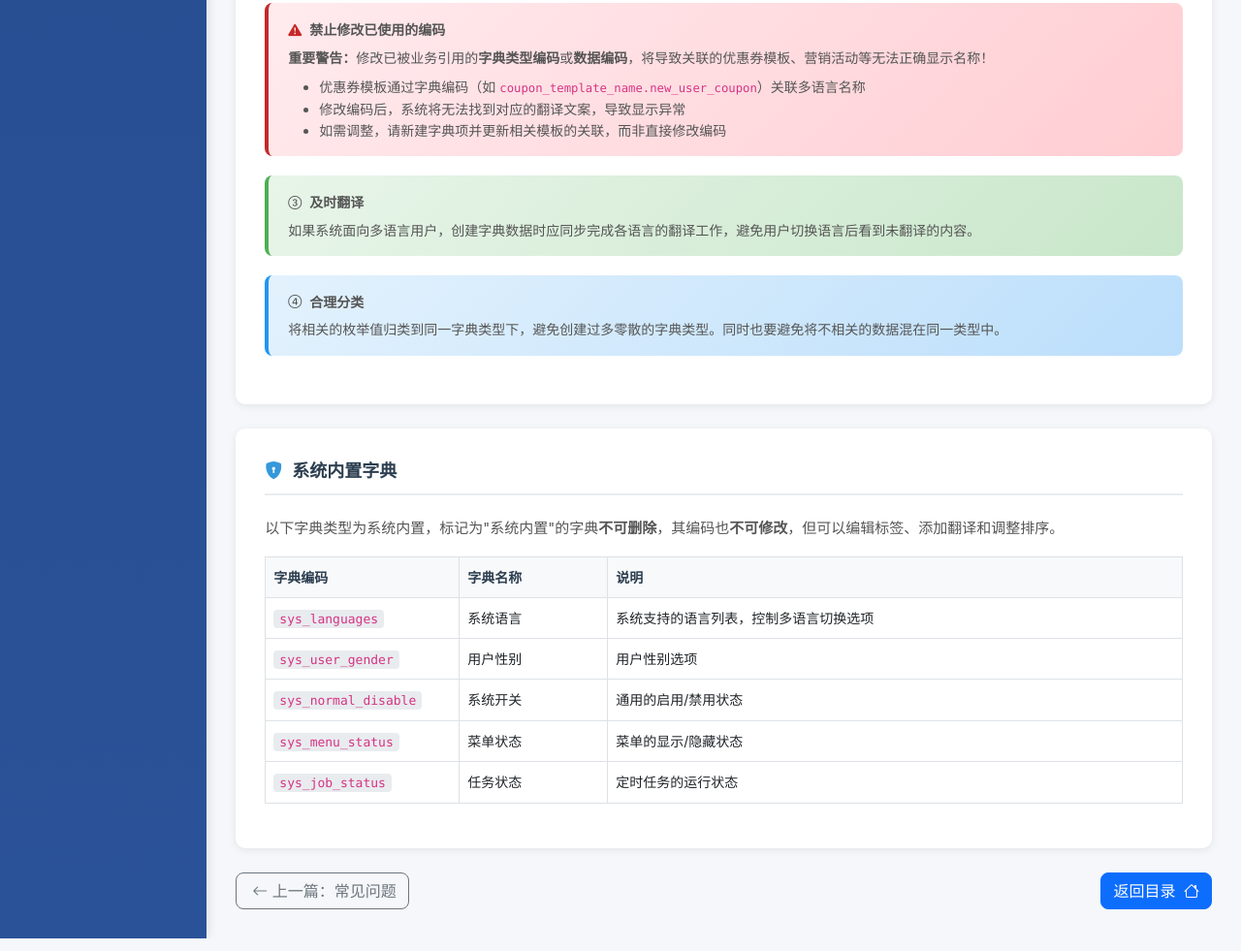
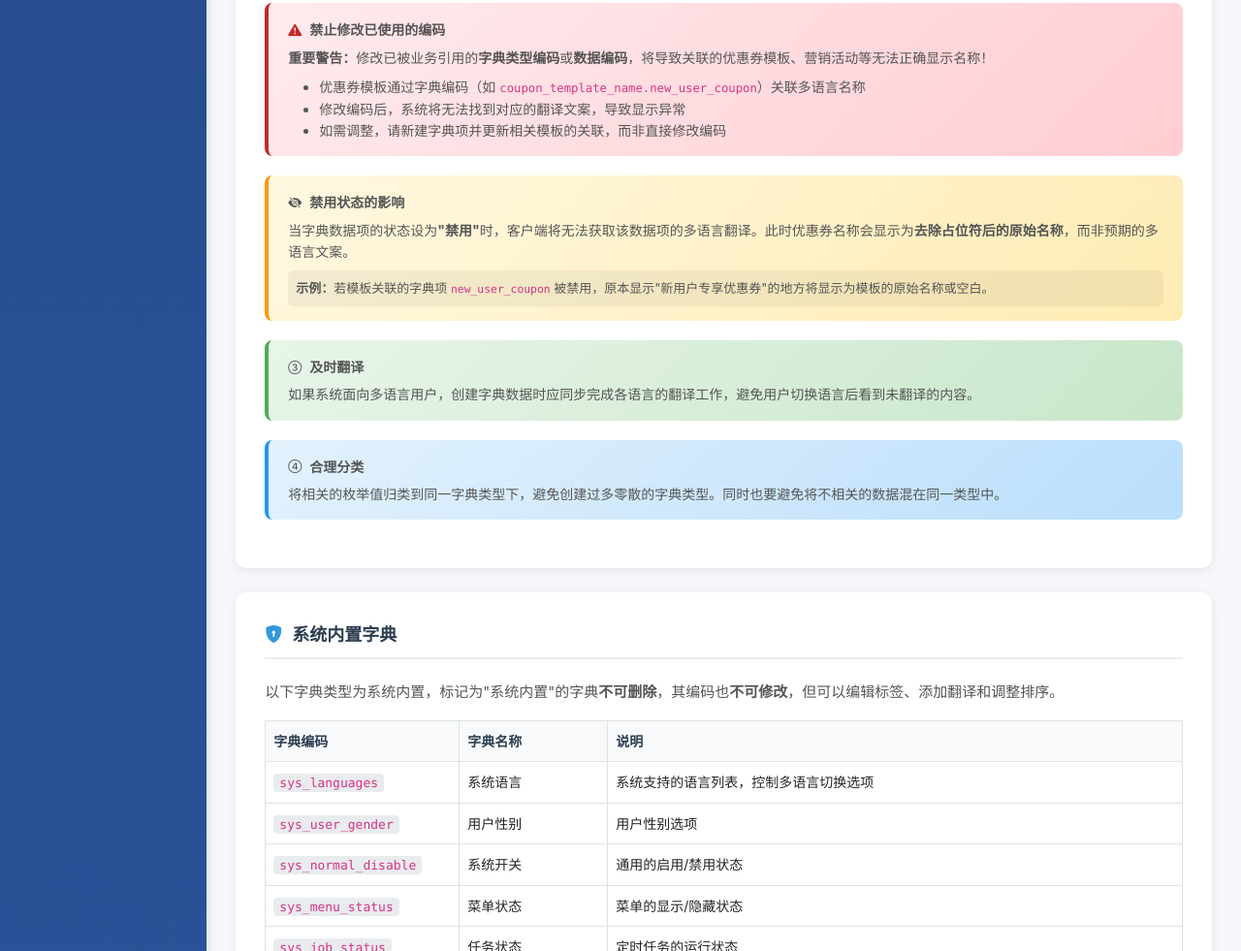
Before and after one commit to seanliu888/prototype, a plain HTML site: page help-dictionary.html in a window 1280 px wide. Shown: the part 5288-6269 px from the top of the page at 97% size. Drawn offline with nearby package versions, Linux system fonts and the light colour scheme.

Commit message:
lang tip

```diff
--- a/help-dictionary.html
+++ b/help-dictionary.html
@@ -717,6 +717,16 @@
                             </div>
                         </div>
 
+                        <div class="tip-box warning">
+                            <div class="tip-title"><i class="bi bi-eye-slash-fill"></i> 禁用状态的影响</div>
+                            <div class="tip-content">
+                                当字典数据项的状态设为<strong>"禁用"</strong>时，客户端将无法获取该数据项的多语言翻译。此时优惠券名称会显示为<strong>去除占位符后的原始名称</strong>，而非预期的多语言文案。
+                                <div class="mt-2 p-2 rounded" style="background: rgba(0,0,0,0.05); font-size: 13px;">
+                                    <strong>示例：</strong>若模板关联的字典项 <code>new_user_coupon</code> 被禁用，原本显示"新用户专享优惠券"的地方将显示为模板的原始名称或空白。
+                                </div>
+                            </div>
+                        </div>
+
                         <div class="tip-box success">
                             <div class="tip-title"><i class="bi bi-3-circle"></i> 及时翻译</div>
                             <div class="tip-content">
```
Also changed, not shown: help-i18n.html (+7 -0 lines).
